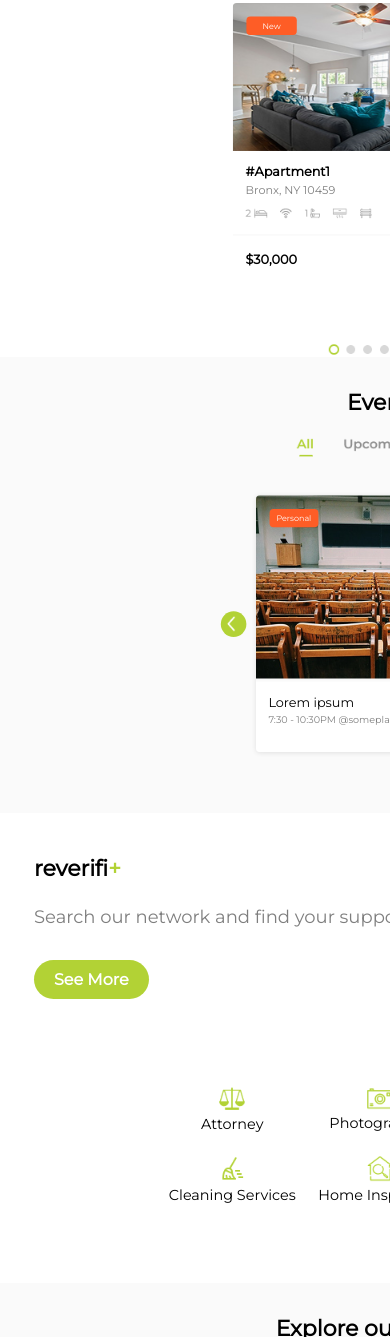
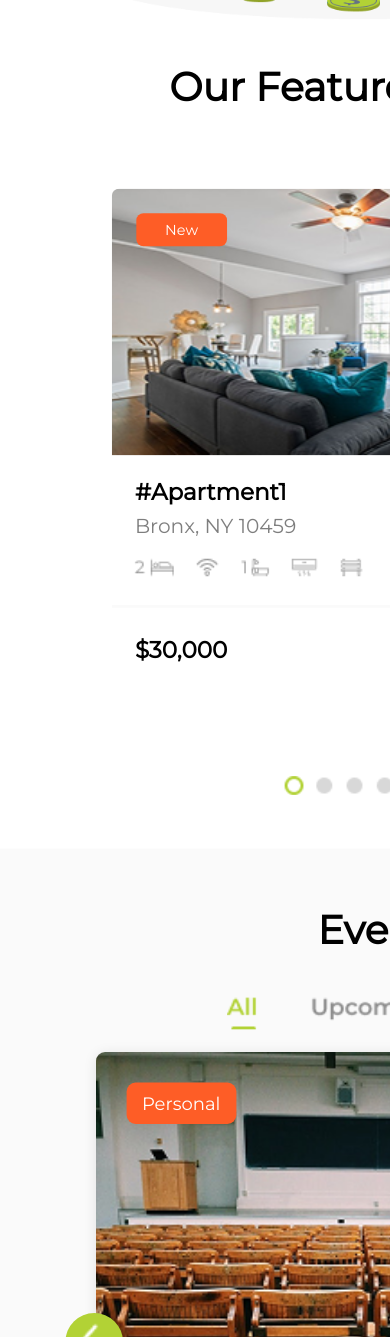
Before and after one commit to mamikon-gasparyan-techx/HTML-CSS-Final-Task, a plain HTML site: page index.html in a window 390 px wide. Shown: the part 663-2000 px from the top of the page. Drawn offline with Linux system fonts and the light colour scheme.

Commit message:
Finalized assignment

```diff
--- a/index.html
+++ b/index.html
@@ -69,7 +69,7 @@
           <img src="image/sec1p.png" class="c1image" />
         </div>
       </section>
-      <section>
+      <section class="container">
         <p class="sectionp">Our Featured Listings</p>
         <div class="apt">
           <div class="apt_elem apt1">
@@ -156,7 +156,7 @@
           <img src="image/bullets.png" />
         </div>
       </section>
-      <section style="background-color: #fafafa">
+      <section class="container2">
         <p class="sectionp">Events</p>
         <div class="bullet">
           <img src="image/Tabs.png" />
--- a/style.css
+++ b/style.css
@@ -351,6 +351,10 @@ body {
   border-radius: 50%;
 }
 
+.container2{
+  background-color: #fafafa;
+}
+
 .revplus {
   display: flex;
   flex-direction: row;
@@ -368,7 +372,7 @@ body {
 }
 
 .support_right {
-  padding: 64px 99px;
+  padding: 64px 99px 64px 0;
   align-items: center;
   display: flex;
 }
@@ -671,10 +675,15 @@ body {
     display: none;
   }
   .container1 {
+    margin-top: 100px;
     flex-direction: column;
     align-items: center;
     justify-content: center;
-    padding: 0;
+    transform: scale(1.3);
+  }
+  .container{
+    transform: scale(1.8);
+    margin:200px 0;
   }
   .c1_left {
     padding: 0;
@@ -687,7 +696,7 @@ body {
     width: 100%;
     align-items: center;
     justify-content: center;
-    transform: scale(0.9);
+    transform: scale(1.2);
   }
   .c1image {
     width: 360px;
@@ -715,9 +724,6 @@ body {
     width: 12px;
     height: 16px;
   }
-  .filter {
-    margin: 10px 0 0 10px;
-  }
   .searchicon {
     height: 41px;
     width: 41px;
@@ -730,7 +736,7 @@ body {
     margin-bottom: 8px;
   }
   .apt {
-    padding: 16px;
+    padding:0 16px;
     gap: 0;
   }
   .apt1 {
@@ -747,20 +753,24 @@ body {
   }
   .bullet {
     transform: scale(0.8);
-    padding: 10px 0 0;
+    padding: 10px 0 10px;
   }
   .event {
     align-items: center;
     flex-direction: column;
-    transform: scale(0.8);
+  }
+  .container2{
+    margin-top: 200px;
+    transform:scale(1.8);
   }
   .arrow_left {
-    left: 35%;
+    left: 37%;
   }
   .arrow_right {
-    right: 35%;
+    right: 37%;
   }
   .container3 {
+    margin-top: 200px;
     flex-direction: column;
     align-items: center;
     width: 100%;
@@ -774,6 +784,10 @@ body {
     padding: 10px;
     flex-wrap: wrap;
   }
+  .support_right{
+    padding-right: 0;
+    transform: scale(1.5);
+  }
   .city_bullets {
     display: flex;
     z-index: 15;
@@ -782,6 +796,7 @@ body {
     bottom: 16px;
   }
   .cities {
+    transform: scale(2.3);
     justify-content: center;
     align-items: center;
     position: relative;
@@ -807,9 +822,13 @@ body {
     height: 530px;
     justify-content: center;
   }
+  .container4{
+    margin-top: 300px;
+  }
   .map {
+    margin-top: 300px;
     background: url(image/map2.png);
-    height: 780px;
+    height: 1200px;
     background-size: cover;
   }
   .add {
```
